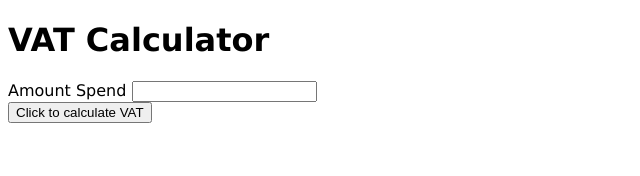
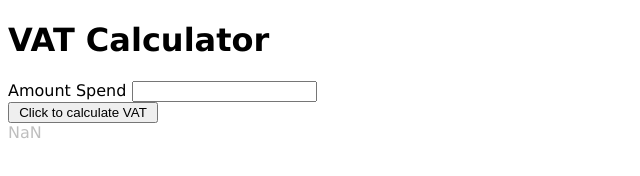
Before and after one commit to nick-gmbc/jquery_demo, a plain HTML site: page index.html in a window 1280 px wide. Both pictures are taken after a click on the button "Click to calculate VAT". Shown: the full height of the page, 0-640 px from the left. Drawn offline with nearby package versions, Linux system fonts and the light colour scheme.

Commit message:
Working code

```diff
--- a/assets/css/style.css
+++ b/assets/css/style.css
@@ -1,3 +1,7 @@
 body {
     font-family: Verdana, Geneva, Tahoma, sans-serif;
 }
+
+button {
+    width: 150px;
+}
--- a/assets/js/script.js
+++ b/assets/js/script.js
@@ -1 +1,19 @@
-alert("Hello world");
+$("#calcVAT").click(function () {
+    let vat = parseFloat($("#amount").val()) *0.2;
+    $("#vat").text(vat.toFixed(2));
+    for (let i = 1; i <= 10; i++) {
+        $("#vat")
+            .fadeOut(300)
+            .fadeIn(300);
+        }
+})
+
+$("#calcVAT").hover(function () {
+    $(this).css("color", "red");
+    $(this).css("width", "200px");
+})
+
+$("#calcVAT").mouseleave(function () {
+    $(this).css("color", "black");
+     $(this).css("width", "150px");
+})
--- a/index.html
+++ b/index.html
@@ -11,16 +11,16 @@
 </head>
 <body>
     <h1>VAT Calculator</h1>
-    <script src="assets/js/script.js"></script>
     <div>
         <label for="amount">Amount Spend</label>
         <input type="number" id="amount">
     </div>
     <div>
-        <button id="calcVAT">Click to calculate VAT</button>
+        <button id="calcVAT" class="button">Click to calculate VAT</button>
     </div>
     <div id="vat">
 
     </div>
+    <script src="assets/js/script.js"></script>
 </body>
 </html>
```
